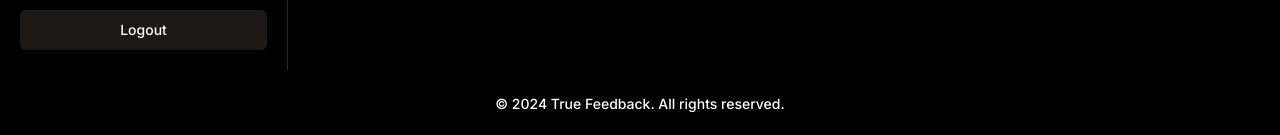
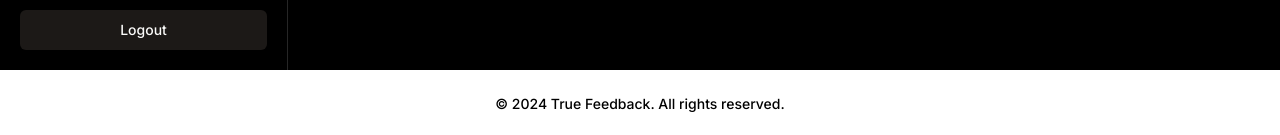
Before and after one commit to rehan-adi/Feedback.app, a Next.js app: page /settings in a window 1280 px wide. Shown: the part 730-865 px from the top of the page. Built offline with nearby package versions, Linux system fonts and the light colour scheme; no server answers.

Commit message:
Add dark mode in Footer

```diff
--- a/components/common/Footer.tsx
+++ b/components/common/Footer.tsx
@@ -1,8 +1,6 @@
-
-
 const Footer = () => {
   return (
-    <footer className="text-center text-sm font-medium w-full p-6 md:p-6 bg-black text-white">
+    <footer className="text-center text-sm font-medium w-full p-6 md:p-6 dark:bg-black bg-white dark:text-white text-black">
        © 2024 True Feedback. All rights reserved.
     </footer>
   )
```
